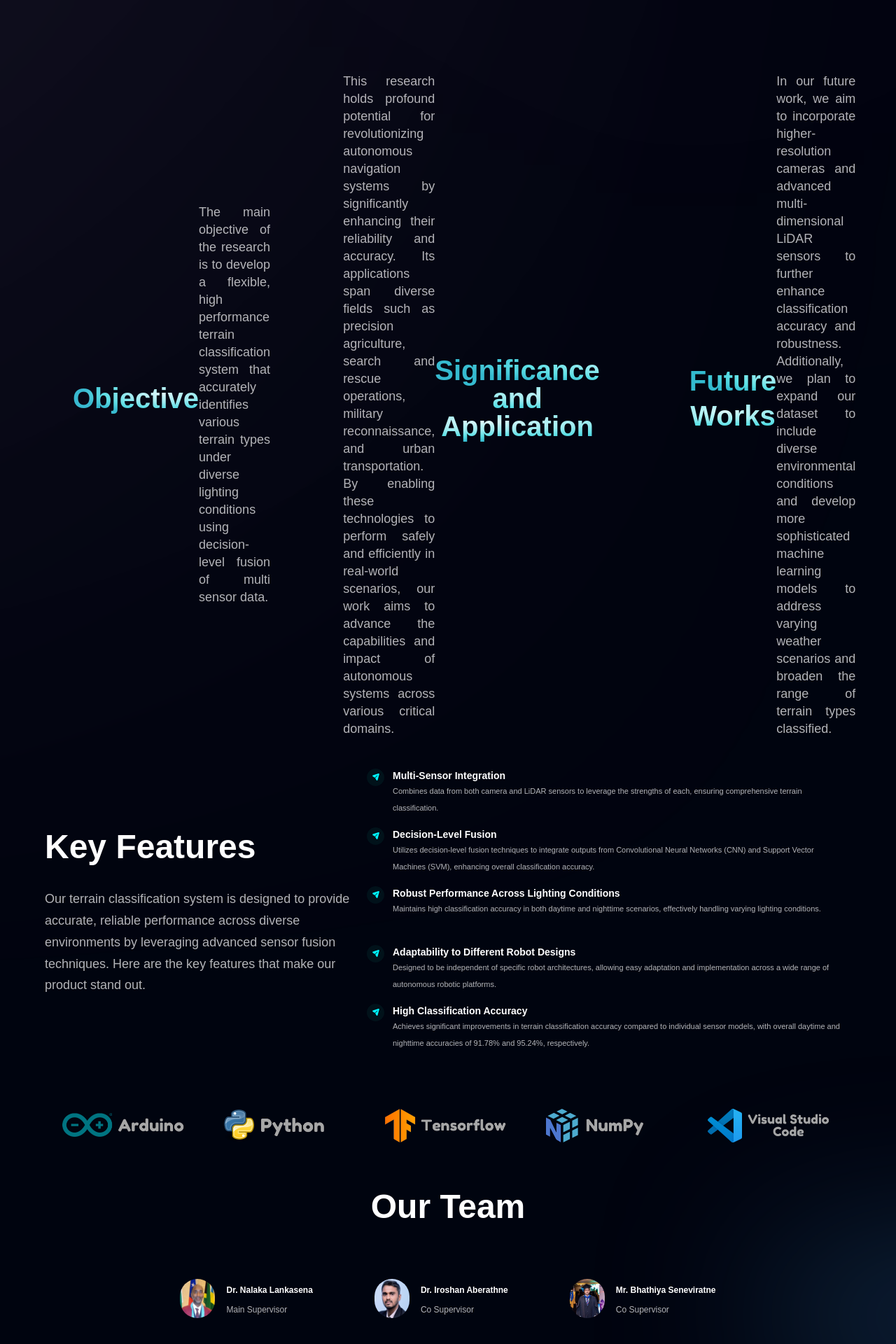
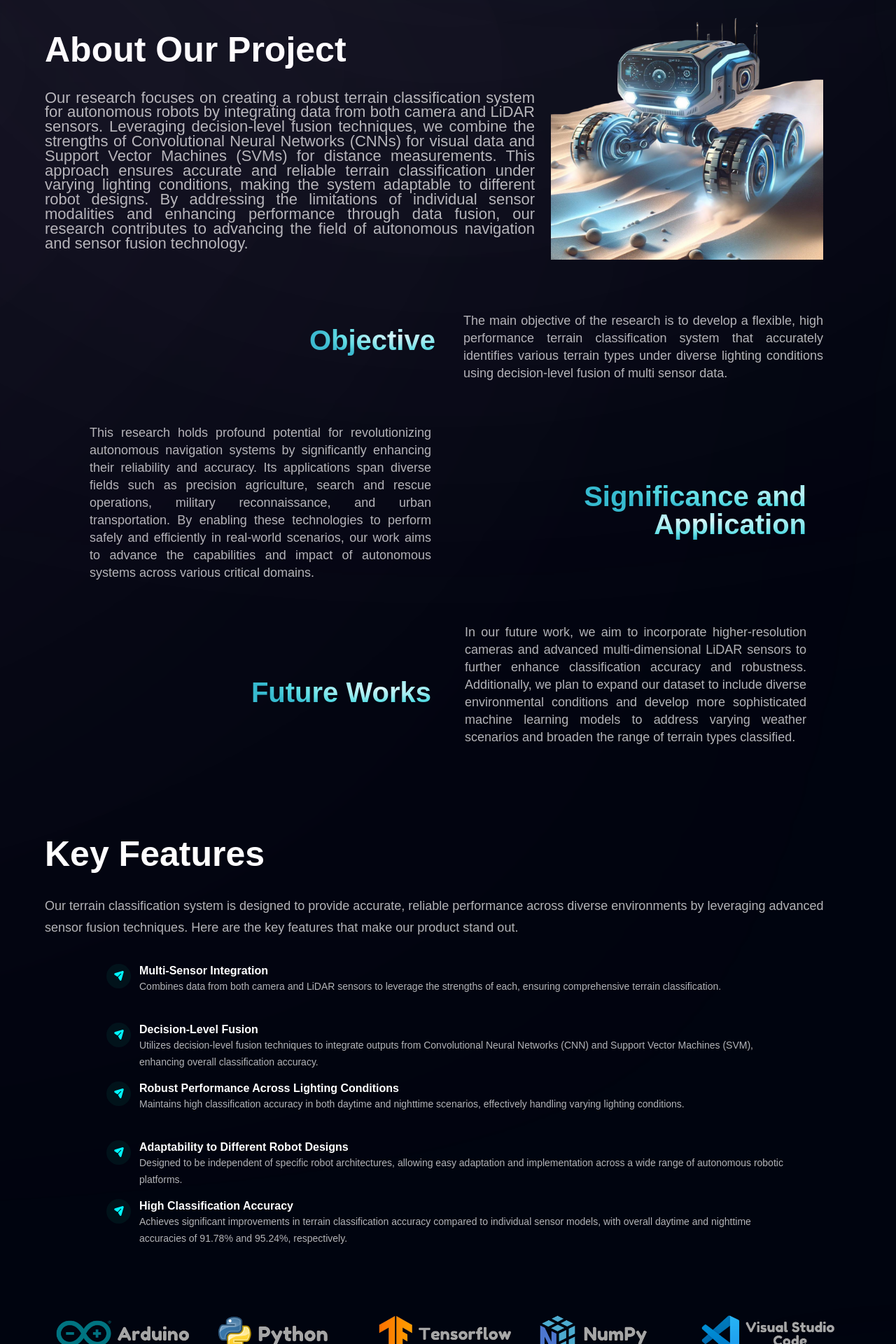
Before and after one commit to SriyanthaDeepal/Multi-Sensor-Data-Fusion-For-Floor-Classification, a Next.js app: page / in a window 1280 px wide. Shown: the part 860-2780 px from the top of the page at 70% size. Built offline with nearby package versions, Linux system fonts and the light colour scheme.

Commit message:
Structure Changes

```diff
--- a/components/Billing.tsx
+++ b/components/Billing.tsx
@@ -8,7 +8,7 @@ const Billing: React.FC = () => (
       <h2 className={styles.heading2}>
         About Our Project
       </h2>
-      <p className={`${styles.paragraph2} max-w-[470px] mt-5`}>
+      <p className={`${styles.paragraph2} max-w-[700px] mt-5`}>
       Our research focuses on creating a robust terrain classification system for
       autonomous robots by integrating data from both camera and LiDAR sensors. Leveraging
       decision-level fusion techniques, we combine the strengths of Convolutional Neural Networks (CNNs)
@@ -22,7 +22,7 @@ const Billing: React.FC = () => (
       <Image
         src={bill}
         alt="billing"
-        className="w-[40%] h-[40%] relative z-[5]"
+        className="w-[35%] h-[90%] relative z-[5]"
       />
       <div className="absolute z-[3] -left-1/2 top-0 w-[50%] h-[50%] rounded-full white__gradient" />
       <div className="absolute z-[0] -left-1/2 bottom-0 w-[50%] h-[50%] rounded-full pink__gradient" />
--- a/components/Business.tsx
+++ b/components/Business.tsx
@@ -5,20 +5,15 @@ import Image from "next/image";
 import { FeatredCardProps } from "@types";
 
 const FeaturesCard: React.FC<FeatredCardProps> = ({ icon, title, content, index }) => (
-  <div
-    className={`flex flex-row w-[700px] h-[80px] p-2 rounded-[20px] ${index !== features.length - 1 ? "mb-1" : "mb-0"
-      } feature-card`}
-  >
-    <div
-      className={`w-[25px] h-[25px] rounded-full bg-dimBlue ${styles.flexCenter}`}
-    >
+  <div className={`flex flex-row w-[1000px] h-[80px] p-2 rounded-[20px] ${index !== features.length - 1 ? "mb-1" : "mb-0" } feature-card`}>
+    <div className={`w-[35px] h-[35px] rounded-full bg-dimBlue ${styles.flexCenter}`}>
       <Image src={icon} alt="icon" className="w-[40%] h-[40%] object-contain" />
     </div>
     <div className="flex-1 flex flex-col ml-3">
-      <h4 className="font-poppins font-semibold text-white text-[14px] leading-[20px]">
+      <h4 className="font-poppins font-semibold text-white text-[16px] leading-[20px]">
         {title}
       </h4>
-      <p className="font-poppins font-normal text-dimWhite text-[11px] leading-[24px]">
+      <p className="font-poppins font-normal text-dimWhite text-[14px] leading-[24px]">
         {content}
       </p>
     </div>
@@ -30,7 +25,7 @@ const Business: React.FC = () => (
       <h2 className={styles.heading2}>
         Key Features
       </h2>
-      <p className={`${styles.paragraph} max-w-[900px] mt-5`}>
+      <p className={`${styles.paragraph} mt-5 mb-7`}>
         Our terrain classification system is designed to provide accurate,
         reliable performance across diverse environments by leveraging advanced
         sensor fusion techniques. Here are the key features that make our
--- a/components/Clients.tsx
+++ b/components/Clients.tsx
@@ -2,12 +2,12 @@ import { clients } from "@/constants";
 import styles from "@/styles/style";
 import Image from "next/image";
 const Clients: React.FC = () => (
-  <section className={`${styles.flexCenter} my-4 mt-16` }>
+  <section className={`${styles.flexCenter} my-4 mt-20 mb-20` }>
 
     <div className={`${styles.flexCenter} flex-wrap w-full`}>
       {clients.map((client) => (
         <div key={client.id} className={`flex-1 ${styles.flexCenter} sm:min-w-[170px] min-x-[120px] `}>
-          <Image src={client.logo} alt="client" className="sm:w-[192px] w-[100%] object-contain hover:-translate-y-2 cursor-pointer transition-all ease-in-out" />
+          <Image src={client.logo} alt="client" className="sm:w-[210px] w-[100%] object-contain hover:-translate-y-2 cursor-pointer transition-all ease-in-out" />
         </div>
       ))}
     </div>
--- a/components/FeedbackCard.tsx
+++ b/components/FeedbackCard.tsx
@@ -8,7 +8,7 @@ const FeedbackCard: React.FC<FeedBackProps> = ({
   name,
   img,
 }) => (
-  <div className="flex justify-between flex-col px-6 py-6 rounded-[20px] max-w-[270px] md:mr-10 sm:mr-5 mr-0 feedback-card cursor-pointer">
+  <div className="flex justify-between flex-col px-6 py-6 rounded-[20px] max-w-[400px] md:mr-10 sm:mr-5 mr-0 feedback-card cursor-pointer">
 
 
     <div className="flex flex-row">
@@ -16,14 +16,14 @@ const FeedbackCard: React.FC<FeedBackProps> = ({
         src={img}
         alt={name}
         className="rounded-full"
-        width={50}
-        height={50}
+        width={80}
+        height={80}
       />
       <div className="flex flex-col ml-4">
-        <h4 className="font-poppins font-semibold text-[12px] leading-[32px] text-white">
+        <h4 className="font-poppins font-semibold text-[16px] leading-[32px] text-white">
           {name}
         </h4>
-        <p className="font-poppins font-normal text-[12px] leading-[24px] text-dimWhite">
+        <p className="font-poppins font-normal text-[14px] leading-[24px] text-dimWhite">
           {title}
         </p>
       </div>
--- a/components/Objective.tsx
+++ b/components/Objective.tsx
@@ -3,14 +3,17 @@ import { robot } from "@/public/assets";
 import Image from "next/image";
 
 const Hero: React.FC = () => (
-  <section id="home" className={`flex md:flex-row flex-col ${styles.paddingY2}`}>
-    <div className={`flex-1 ${styles.flexCenter} flex-col xl:px-0 sm:px-10 px-6`}>
+  <section id="home" className={`flex flex-col ${styles.paddingY2}`}>
+  {/* Objective Section */}
+  <div className={`flex-1 ${styles.flexCenter} xl:px-0 sm:px-10 px-6 mb-10`}>
     <div className="flex flex-row justify-center items-center w-full text-center">
-        <h1 className="flex-1 font-poppins font-semibold ss:text-[40px] text-[30px] text-white ss:leading-[4px] leading-[40px]">
-          <span className="text-gradient">Objective</span>{" "} <br></br>
+      <div className="flex flex-col justify-center items-end w-full text-left pr-4">
+        <h1 className="font-poppins font-semibold ss:text-[40px] text-[30px] text-white ss:leading-[40px] leading-[40px]">
+          <span className="text-gradient">Objective</span>
         </h1>
-      <div className={`${styles.flexCenter} flex-1 flex md:my-0 my-10 relative`}>
-          <p className={`${styles.paragraph} max-w-[500px] mt-5 text-justify ss:leading-[25px] leading-[40px]` }>
+      </div>
+      <div className="flex flex-col justify-center items-start w-full text-left pl-6">
+        <p className={`${styles.paragraph} max-w-[700px] mt-5 text-justify ss:leading-[25px] leading-[40px]`}>
           The main objective of the research is to develop a flexible, high performance terrain
           classification system that accurately identifies various terrain types under diverse
           lighting conditions using decision-level fusion of multi sensor data.
@@ -20,33 +23,36 @@ const Hero: React.FC = () => (
   </div>
 
 
-    <div className={`flex-1 ${styles.flexCenter} flex-col xl:px-0 sm:px-16 px-6`}>
+  {/* Significance and Application Section */}
+  <div className={`flex-1 ${styles.flexCenter} xl:px-0 sm:px-16 px-6 mb-10`}>
     <div className="flex flex-row justify-center items-center w-full text-center">
-        <p className={`${styles.paragraph} max-w-[450px] mt-5 text-justify ss:leading-[25px] leading-[40px]` }>
+      <div className="flex flex-col justify-center items-end w-full text-left pr-6">
+        <p className={`${styles.paragraph} max-w-[700px] mt-5 text-justify ss:leading-[25px] leading-[40px]`}>
           This research holds profound potential for revolutionizing autonomous navigation systems by significantly
           enhancing their reliability and accuracy. Its applications span diverse fields such as precision agriculture,
           search and rescue operations, military reconnaissance, and urban transportation. By enabling these technologies
           to perform safely and efficiently in real-world scenarios, our work aims to advance the capabilities and impact
           of autonomous systems across various critical domains.
         </p>
-        <h1 className="flex-1 font-poppins font-semibold ss:text-[40px] text-[40px] text-white ss:leading-[40px] leading-[40px]">
-          <span className="text-gradient">Significance and Application</span>{" "} <br></br>
+      </div>
+      <div className="flex flex-col justify-center items-start w-full text-right pl-6">
+        <h1 className="font-poppins font-semibold ss:text-[40px] text-[30px] text-white ss:leading-[40px] leading-[40px] mt-10">
+          <span className="text-gradient">Significance and Application</span>
         </h1>
       </div>
     </div>
-    <div className={`${styles.flexCenter} flex-1 flex md:my-0 my-4 relative`}>
-      <div className="absolute z-[0] w-[40%] h-[35%] top-0 pink__gradient" />
-      <div className="absolute z-[1] w-[80%] h-[80%] rounded-full bottom-40 white__gradient" />
-      <div className="absolute z-[0] w-[50%] h-[50%] right-20 bottom-20 blue__gradient" />
   </div>
 
-
-    <div className={`flex-1 ${styles.flexCenter} flex-col xl:px-0 sm:px-16 px-6`}>
+  {/* Future Works Section */}
+  <div className={`flex-1 ${styles.flexCenter} xl:px-0 sm:px-16 px-6 mb-20`}>
     <div className="flex flex-row justify-center items-center w-full text-center">
-        <h1 className="flex-1 font-poppins font-semibold ss:text-[40px] text-[30px] text-white ss:leading-[50px] leading-[40px]">
-          <span className="text-gradient">Future Works</span>{" "} <br></br>
+      <div className="flex flex-col justify-center items-end w-full text-left pr-6">
+        <h1 className="font-poppins font-semibold ss:text-[40px] text-[30px] text-white ss:leading-[40px] leading-[40px] mt-10">
+          <span className="text-gradient">Future Works</span>
         </h1>
-        <p className={`${styles.paragraph} max-w-[500px] mt-5 text-justify ss:leading-[25px] leading-[40px]` }>
+      </div>
+      <div className="flex flex-col justify-center items-start w-full text-left pl-6">
+        <p className={`${styles.paragraph} max-w-[700px] mt-5 text-justify ss:leading-[25px] leading-[40px]`}>
           In our future work, we aim to incorporate higher-resolution cameras and advanced multi-dimensional
           LiDAR sensors to further enhance classification accuracy and robustness. Additionally, we plan to
           expand our dataset to include diverse environmental conditions and develop more sophisticated machine
@@ -54,11 +60,15 @@ const Hero: React.FC = () => (
         </p>
       </div>
     </div>
-    <div className={`${styles.flexCenter} flex-1 flex md:my-0 my-10 relative`}>
+  </div>
+
+  {/* Background Gradients */}
+  <div className={`${styles.flexCenter} flex-1 flex md:my-0 my-4 relative`}>
     <div className="absolute z-[0] w-[40%] h-[35%] top-0 pink__gradient" />
     <div className="absolute z-[1] w-[80%] h-[80%] rounded-full bottom-40 white__gradient" />
     <div className="absolute z-[0] w-[50%] h-[50%] right-20 bottom-20 blue__gradient" />
   </div>
+
 </section>
 
 );
--- a/components/Stats.tsx
+++ b/components/Stats.tsx
@@ -1,16 +1,16 @@
 import styles from "@/styles/style";
 import { stats } from "@/constants";
 const Stats: React.FC = () => (
-  <section className={`${styles.flexCenter} flex-row flex-wrap sm:mb-10 mb-6`}>
+  <section className={`${styles.flexCenter} flex flex-wrap sm:mb-10 mb-6`}>
     {stats.map((stat) => (
       <div
         key={stat.id}
-        className={`flex-1 flex justify-start items-center flex-row m-3`}
+        className="flex-1 flex justify-center items-center flex-col m-3 text-center"
       >
         <h4 className="font-poppins font-semibold xs:text-[40px] text-[30px] xs:leading-[53px] leading-[43px] text-white">
           {stat.value}
         </h4>
-        <p className="font-poppins font-normal xs:text-[20px] text-[15px] xs:leading-[26px] leading-[21px] text-gradient uppercase ml-3">
+        <p className="font-poppins font-normal xs:text-[20px] text-[15px] xs:leading-[26px] leading-[21px] text-gradient uppercase mt-3">
           {stat.title}
         </p>
       </div>
--- a/components/Testimonials.tsx
+++ b/components/Testimonials.tsx
@@ -4,7 +4,7 @@ import FeedbackCard from "./FeedbackCard";
 const Testimonials: React.FC = () => (
   <section
     id="clients"
-    className={`${styles.paddingY} ${styles.flexCenter} flex-col relative sm:mt-10`}
+    className={`${styles.paddingY} ${styles.flexCenter} flex-col relative sm:mt-10 mb-20`}
   >
     <div className="absolute z-[0] w-[60%] h-[60%] -right-[50%] rounded-full blue__gradient" />
     <div className="w-full flex flex-col items-center text-center sm:mb-10 mb-6 relative z-[1]">
--- a/next.config.js
+++ b/next.config.js
@@ -1,6 +1,6 @@
 /** @type {import('next').NextConfig} */
 const nextConfig = {
-    output:"export",
+    //output:"export",
 }
 
 module.exports = nextConfig
--- a/styles/style.ts
+++ b/styles/style.ts
@@ -1,9 +1,9 @@
 const styles = {
     boxWidth: "xl:max-w-[1280px] w-full",
 
-    heading2: "font-poppins font-semibold xs:text-[48px] text-[40px] text-white xs:leading-[76.8px] leading-[66.8px] w-full",
+    heading2: "font-poppins font-semibold xs:text-[50px] text-[40px] text-white xs:leading-[76.8px] leading-[66.8px] w-full",
     paragraph: "font-poppins font-normal text-dimWhite text-[18px] leading-[30.8px]",
-    paragraph2: "font-poppins font-normal text-dimWhite text-[14px] leading-[20.8px]",
+    paragraph2: "font-poppins font-normal text-dimWhite text-[22px] leading-[20.8px] text-justify",
 
     flexCenter: "flex justify-center items-center",
     flexStart: "flex justify-center items-start",
@@ -18,7 +18,7 @@ const styles = {
 };
 
 export const layout = {
-    section: `flex md:flex-row flex-col ${styles.paddingY}`,
+    section: `flex md:flex-column flex-col ${styles.paddingY}`,
     sectionReverse: `flex md:flex-row flex-col-reverse ${styles.paddingY}`,
 
     sectionImgReverse: `flex-1 flex ${styles.flexCenter} md:mr-10 mr-0 md:mt-0 mt-10 relative`,
```
Also changed, not shown: components/Footer.tsx (+6 -6 lines), components/Hero.tsx (+6 -6 lines). Lines whose indentation alone changed are shown as unchanged.
